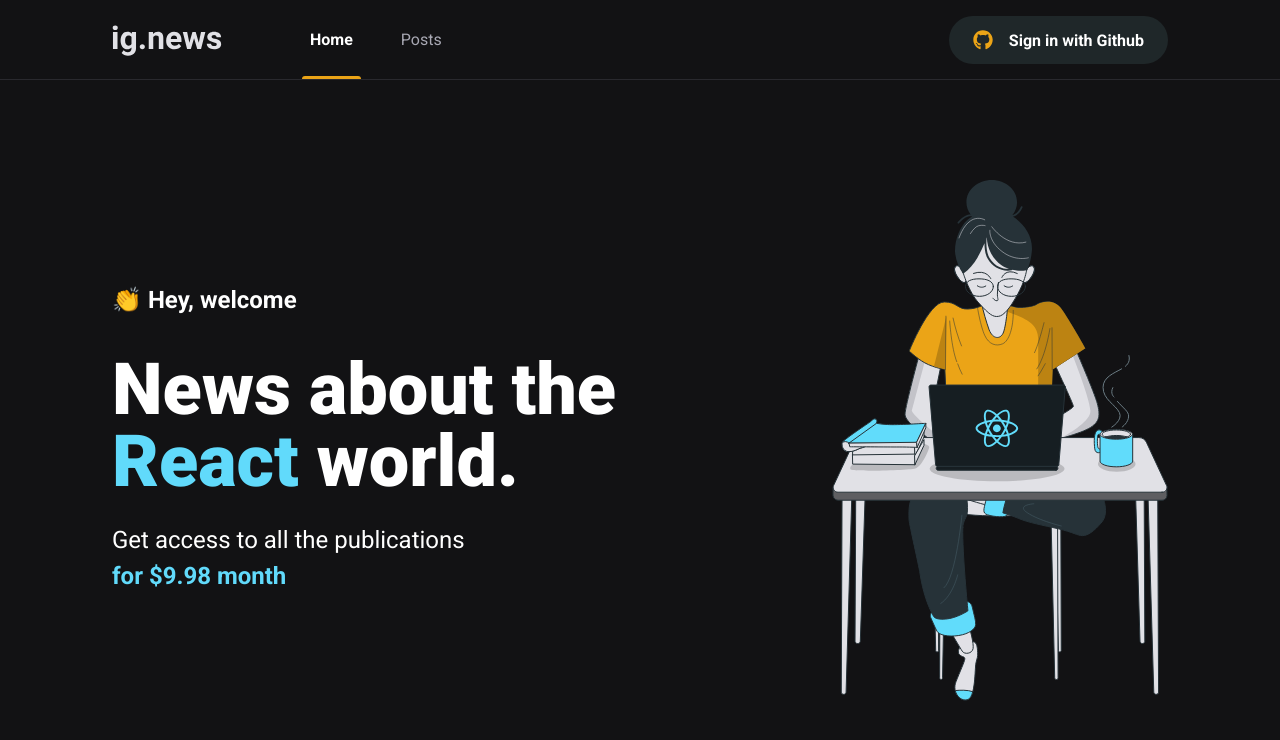
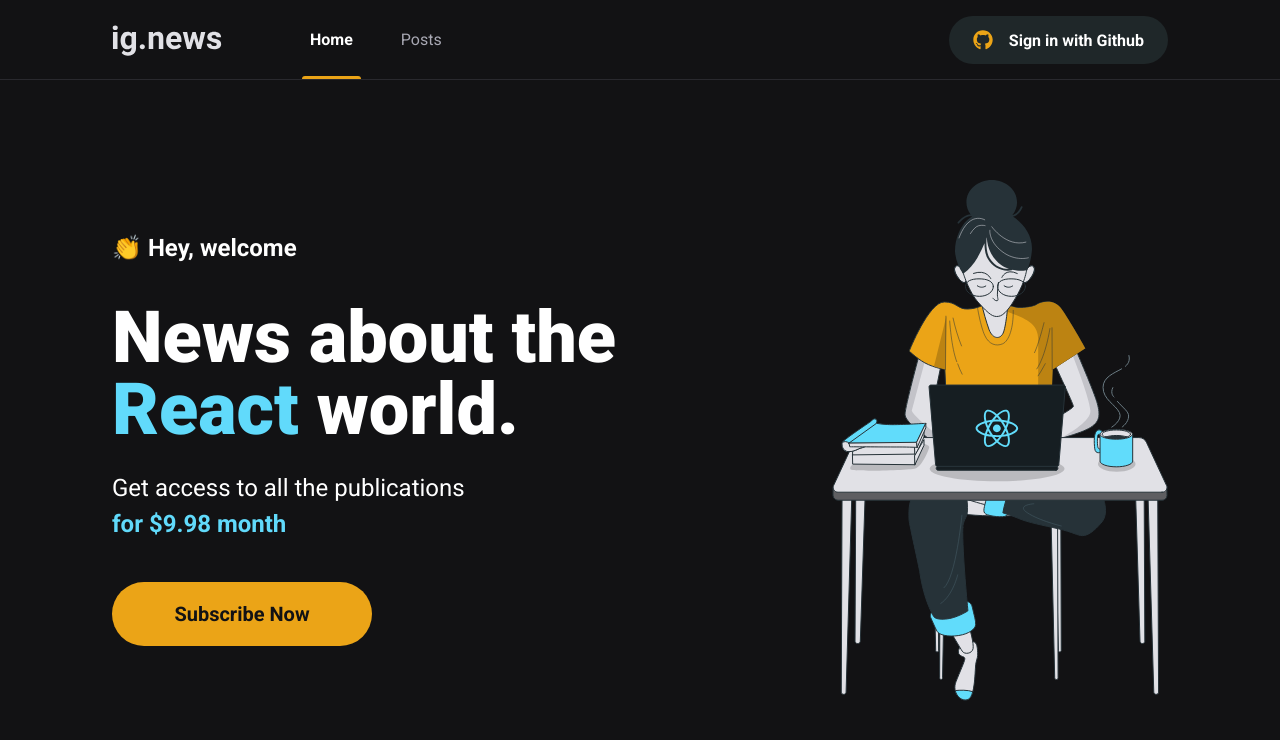
Before and after one commit to EvertonCarvalho1/ignews, a Next.js app: page / in a window 1280 px wide. Shown: the top 740 px of the page. Built offline with nearby package versions, Linux system fonts and the light colour scheme.

Commit message:
subscribe button

```diff
--- /dev/null
+++ b/src/components/SubscribeButton/index.tsx
@@ -0,0 +1,14 @@
+import styles from './styles.module.scss';
+
+export function SubscribeButton() {
+    const isUserLoggedIn = false;
+
+    return (
+        <button
+            type='button'
+            className={styles.subscribeButton}
+        >
+            Subscribe Now
+        </button>
+    )
+}
--- /dev/null
+++ b/src/components/SubscribeButton/styles.module.scss
@@ -0,0 +1,20 @@
+.subscribeButton {
+    width: 260px;
+    height: 4rem;
+    border: 0;
+    border-radius: 2rem;
+    background: var(--yellow-500);
+    color: var(--gray-900);
+    font-size: 1.25rem;
+    font-weight: bold;
+
+    display: flex;
+    align-items: center;
+    justify-content: center;
+
+    transition: filter 0.2s;
+
+    &:hover {
+        filter: brightness(0.8);
+    }
+}
--- a/src/pages/home.module.scss
+++ b/src/pages/home.module.scss
@@ -39,4 +39,7 @@
         }
     }
 
+    button {
+        margin-top: 2.5rem;
+    }
 }
--- a/src/pages/index.tsx
+++ b/src/pages/index.tsx
@@ -1,4 +1,6 @@
 import Head from 'next/head'
+
+import { SubscribeButton } from '../components/SubscribeButton';
 
 import styles from './home.module.scss';
 
@@ -16,6 +18,7 @@
             Get access to all the publications <br />
             <span>for $9.98 month</span>
           </p>
+          <SubscribeButton />
         </section>
         <img src="/images/avatar.svg" alt="girl coding" />
       </main>
```
